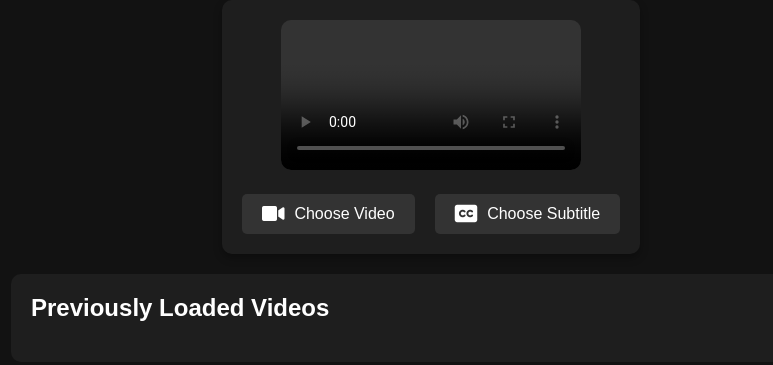
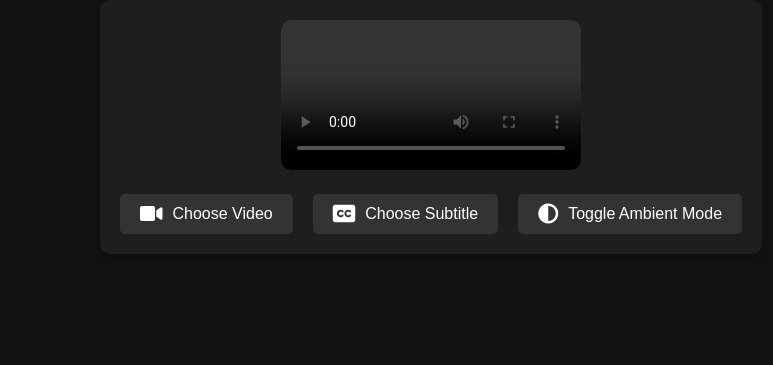
Before and after one commit to iFreaku/vidPlayer, a plain HTML site: page build/index.html in a window 1280 px wide. Shown: the whole page, without its empty margins (209-982 px from the left). Drawn offline with Linux system fonts and the light colour scheme.

Commit message:
Add files via upload

```diff
--- a/build/index.html
+++ b/build/index.html
@@ -24,12 +24,12 @@
 
             <input type="file" id="subtitleInput" accept=".vtt, .srt" style="display: none;">
             <label for="subtitleInput" class="icon-button"><i class="fas fa-closed-captioning"></i> Choose Subtitle</label>
+
+            <!-- Ambient Mode Toggle Button -->
+            <button id="ambientModeBtn" class="icon-button"><i class="fas fa-adjust"></i> Toggle Ambient Mode</button>
         </div>
     </div>
-    <div class="video-list">
-        <h2>Previously Loaded Videos</h2>
-        <ul id="videoList"></ul>
-    </div>
+    <div id="ambientOverlay"></div>
     <script src="script.js"></script>
 </body>
 </html>
```
